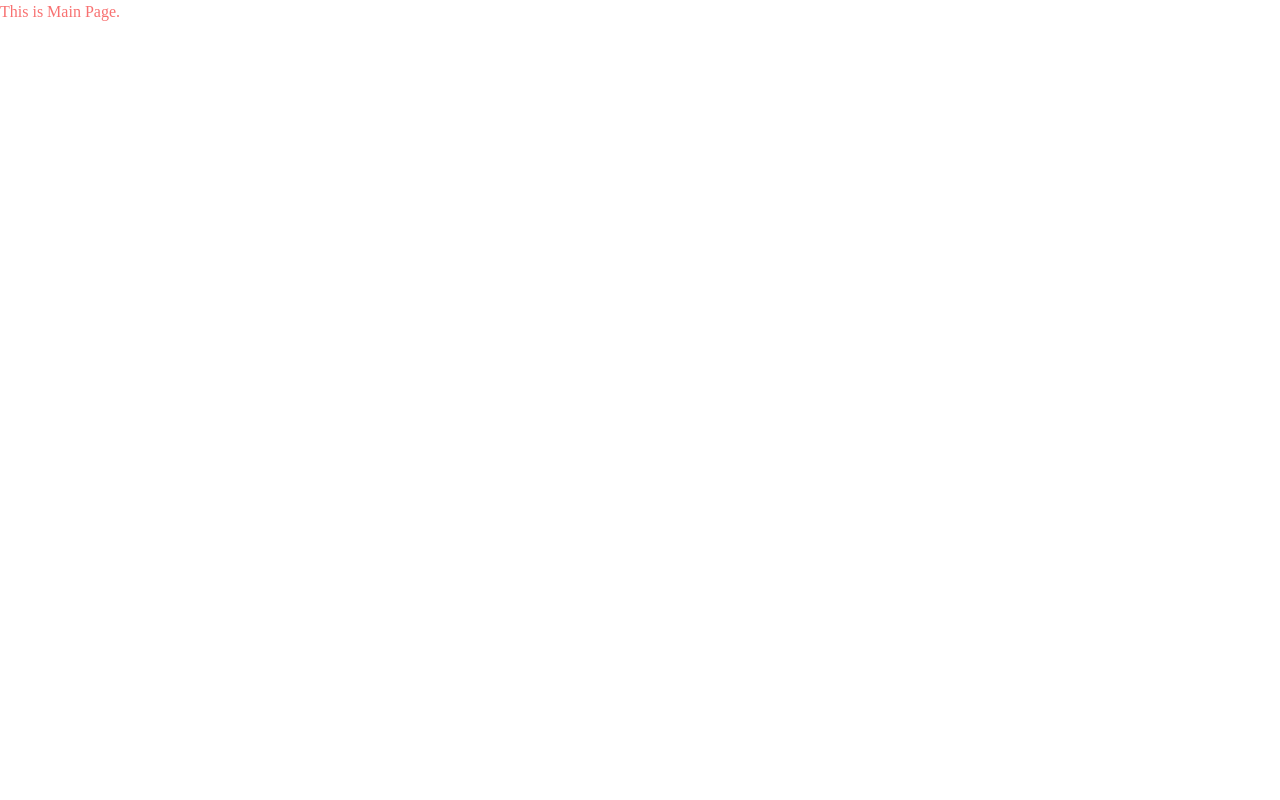
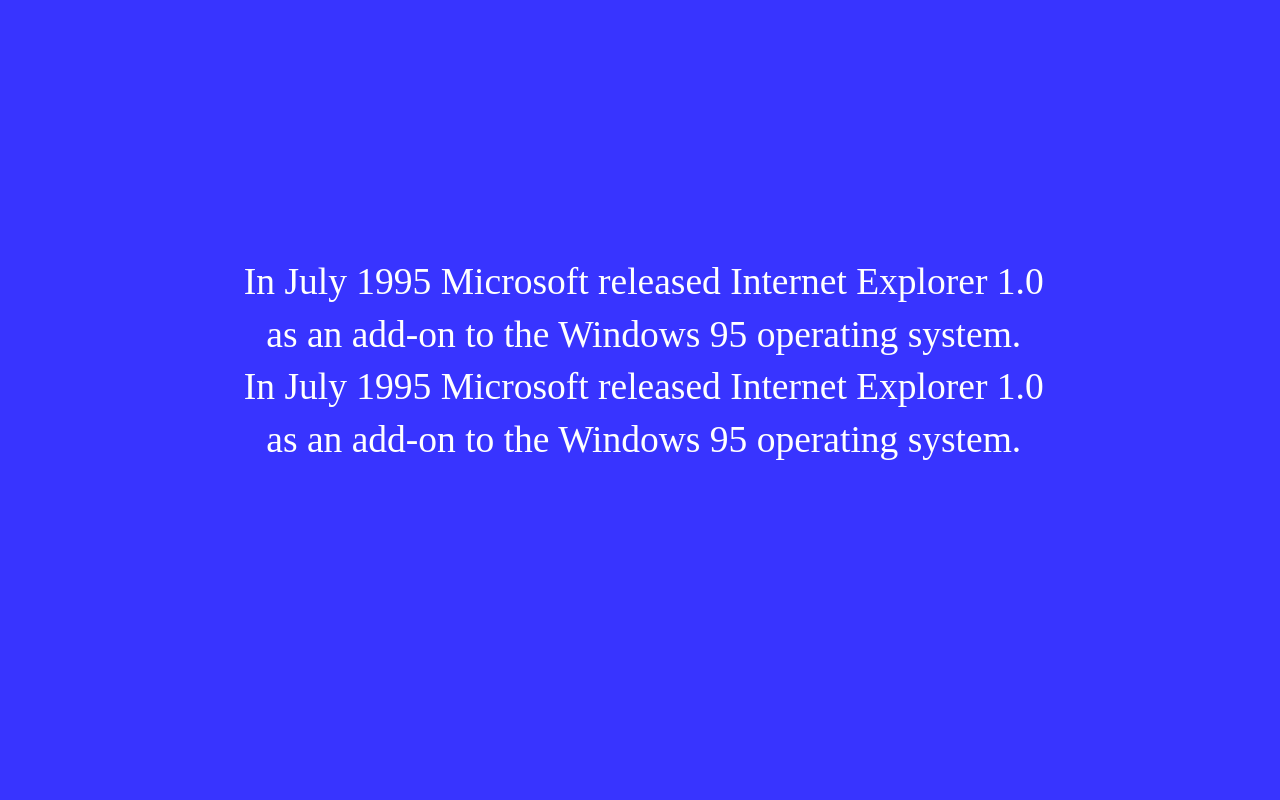
Before and after one commit to byeexplorer/ie-frontend, a Next.js app: page / in a window 1280 px wide. Shown: the top 800 px of the page. Built offline with nearby package versions, Linux system fonts and the light colour scheme.

Commit message:
feat: add timeline-2006 style

```diff
--- a/components/timeline/time-2006.tsx
+++ b/components/timeline/time-2006.tsx
@@ -1,7 +1,14 @@
 type Props = {};
 
 const Time2006 = (props: Props) => {
-  return <div>2006</div>;
+  return (
+    <section className="bg-blue flex justify-center gap-5">
+      <span className="text-[11rem]">2</span>
+      <span className="text-[11rem]">0</span>
+      <span className="text-[11rem]">0</span>
+      <span className="text-[11rem]">6</span>
+    </section>
+  );
 };
 
 export default Time2006;
--- a/pages/index.tsx
+++ b/pages/index.tsx
@@ -1,7 +1,17 @@
+import { Time2006 } from 'components/timeline';
+
 export default function MainPage() {
   return (
     <div>
-      <main className="text-red-400">This is Main Page.</main>
+      <article className="bg-blue grid place-items-center pt-[20%]">
+        <section className="text-xs font-thin leading-[140%]  mb-[20%] text-center">
+          In July 1995 Microsoft released Internet Explorer 1.0
+          <br /> as an add-on to the Windows 95 operating system.
+          <br /> In July 1995 Microsoft released Internet Explorer 1.0
+          <br /> as an add-on to the Windows 95 operating system.
+        </section>
+        <Time2006 />
+      </article>
     </div>
   );
 }
--- a/styles/globals.scss
+++ b/styles/globals.scss
@@ -15,6 +15,7 @@
     Georgia,
     serif;
   cursor: url('/icons/cursor.svg'), auto;
+  font-size: 50px;
   color: #fff;
 }
 
```
